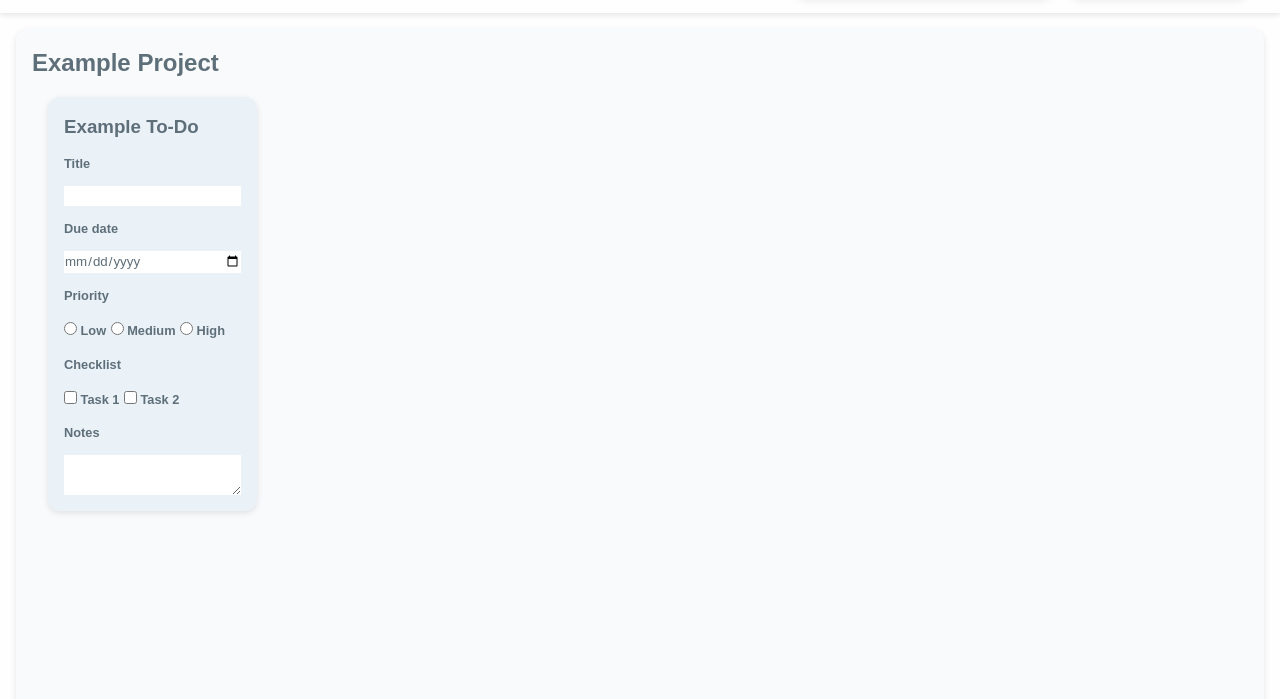
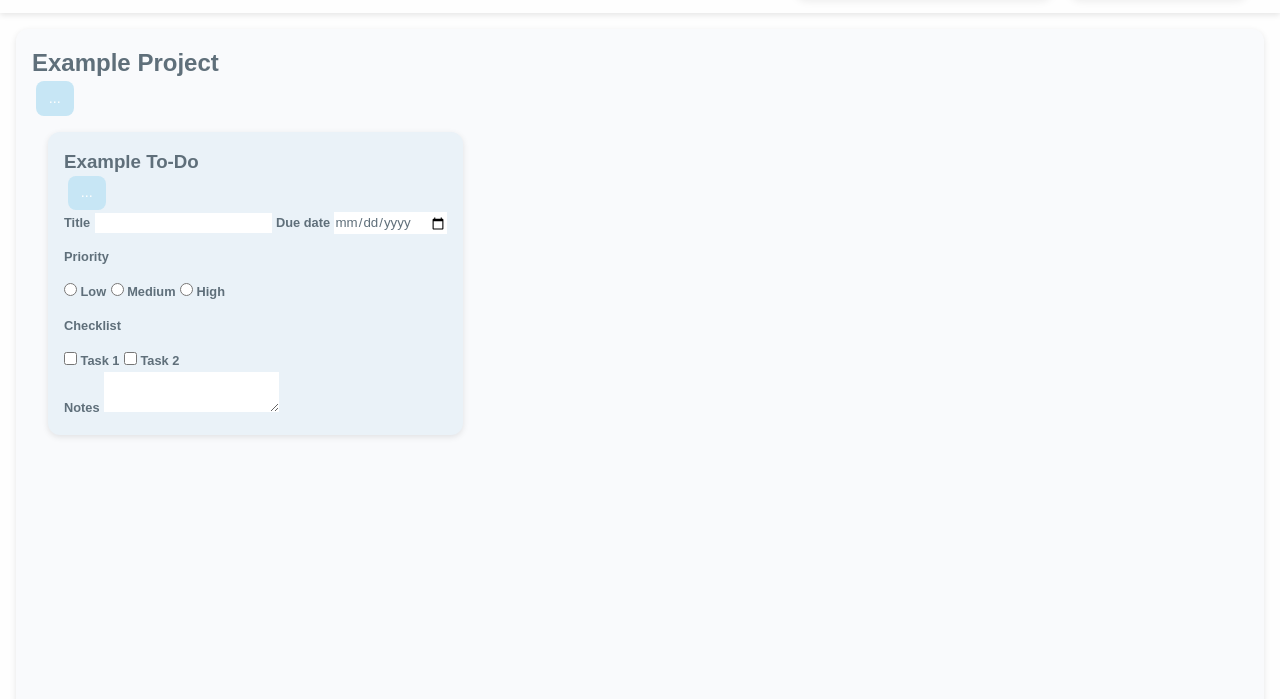
Before and after one commit to HugsyMal0n3/todo, a website built with webpack: page src/index.html in a window 1280 px wide. Shown: the part 101-800 px from the top of the page. Built offline with nearby package versions, Linux system fonts and the light colour scheme.

Commit message:
Refactor: html project and todo block
Add division between head and body of blocks.
Add button to head of blocks.
Wrap body of todo block in a form tag.

```diff
--- a/src/index.html
+++ b/src/index.html
@@ -33,11 +33,18 @@
     </header>
 
     <section class="project" aria-labelledby="Project">
+      <div>
         <h2>Example Project</h2>
+        <button>...</button>
+      </div>
 
       <article class="todo" aria-labelledby="To-Do">
+        <div>
           <h3>Example To-Do</h3>
+          <button>...</button>
+        </div>
 
+        <form>
           <label for="todo-title">Title</label>
           <input type="text" id="todo-title" name="todo-title" />
 
@@ -46,9 +53,12 @@
 
           <fieldset>
             <legend>Priority</legend>
-          <label><input type="radio" name="priority" value="low" /> Low</label>
             <label
-            ><input type="radio" name="priority" value="medium" /> Medium</label
+              ><input type="radio" name="priority" value="low" /> Low</label
+            >
+            <label
+              ><input type="radio" name="priority" value="medium" />
+              Medium</label
             >
             <label
               ><input type="radio" name="priority" value="high" /> High</label
@@ -63,6 +73,7 @@
 
           <label for="notes">Notes</label>
           <textarea id="notes" name="notes"></textarea>
+        </form>
       </article>
     </section>
 
```
Lines whose indentation alone changed are shown as unchanged.
